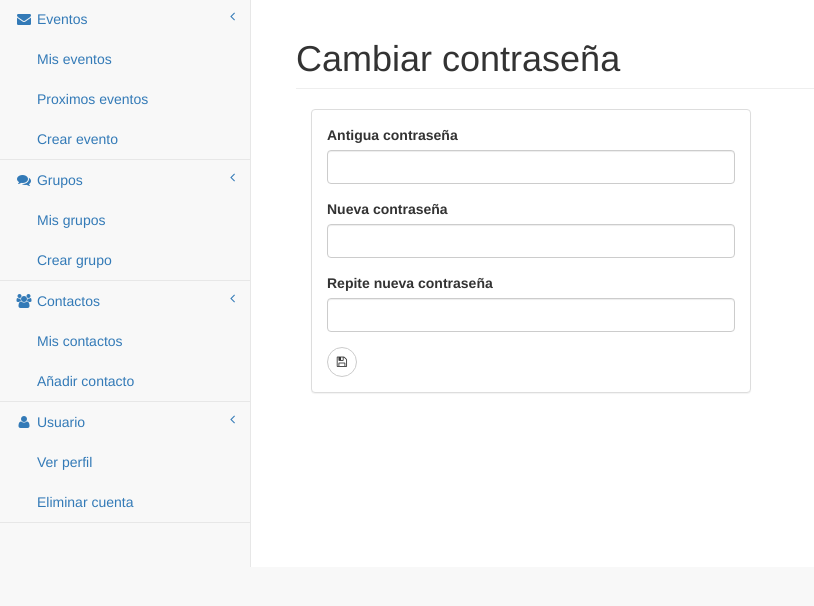
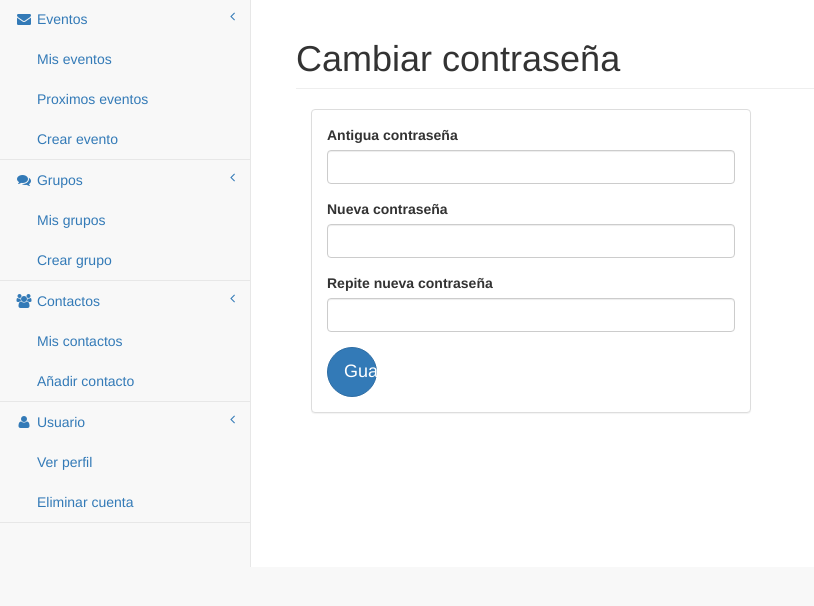
Before and after one commit to vareto/myevent, a PHP site: page /cambiarpass.php in a window 1280 px wide. Shown: the part 52-658 px from the top of the page, without its empty margins (0-814 px from the left). Run offline with PHP 8.4, Linux system fonts and the light colour scheme; the visitor is signed in with stand-in values (Sample User, id 1); some libraries are stand-ins or nearby versions.

Commit message:
cambio bton fix email

```diff
--- a/accionesUsuario.php
+++ b/accionesUsuario.php
@@ -325,7 +325,7 @@ if (isset($_POST['recuperarcredenciales'])) {
             $mensaje = '<html><head></head><body>';
             $mensaje .= '<p> Los nuevos datos de acceso son:';
             $mensaje .= '<html><head></head><body>';
-                $mensaje .= 'password:' . $passnueva .'</`p>';
+            $mensaje .= 'password:' . $passnueva . '</`p>';
 
             mail($_POST['email'], $asunto, $mensaje, $cabeceras);
 
@@ -341,6 +341,7 @@ if (isset($_POST['recuperarcredenciales'])) {
 
 if (isset($_POST['cambiarPass'])) {
     session_start();
+    $random_key = generate_random_key();
     $_SESSION['error']['usuario'] = null;
     $_SESSION['error']['usuario'] = array();
     $errors = 0;
@@ -351,7 +352,6 @@ if (isset($_POST['cambiarPass'])) {
     if ($errors == 0) {
         if (comprobar_pass($_POST['passAntigua'], $_SESSION['userid']) == 1) { //sabe la contraseña vieja
             if (strcmp($_POST['passNueva'], $_POST['passNueva2']) == 0) { //la nueva contraseña coincide
-
                 cambiar_pass($_POST['passNueva'], $_SESSION['userid']);
 
                 $email = traer_email_user($_SESSION['userid']);
--- a/cambiarpass.php
+++ b/cambiarpass.php
@@ -41,7 +41,9 @@
                                                         <label>Repite nueva contraseña</label>
                                                         <input id="passNueva2" type="password"  class="form-control" name="passNueva2">
                                                     </div>
-                                                    <button type = "submit" name = "cambiarPass" class="btn btn-default  btn-circle" data-toggle="tooltip" data-placement="bottom" title="Guardar evento"><i class = "fa fa-save"></i></button>
+
+
+                                                    <button type = "submit" name = "cambiarPass" class="btn btn-primary btn-lg btn-circle" data-toggle="tooltip" data-placement="bottom" title="Guardar evento">Guardar</button>
                                                 </fieldset>
 
                                             </form>
```
Lines whose indentation alone changed are shown as unchanged.
